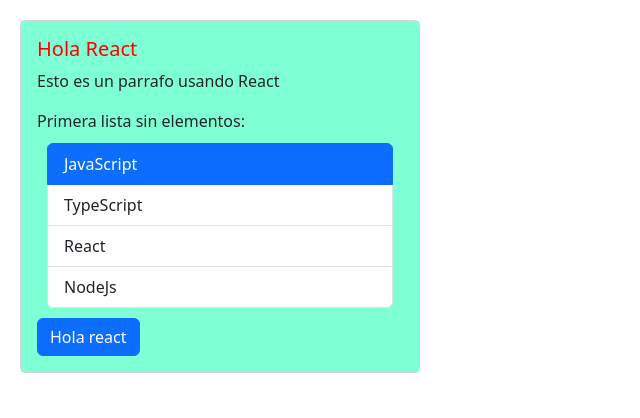
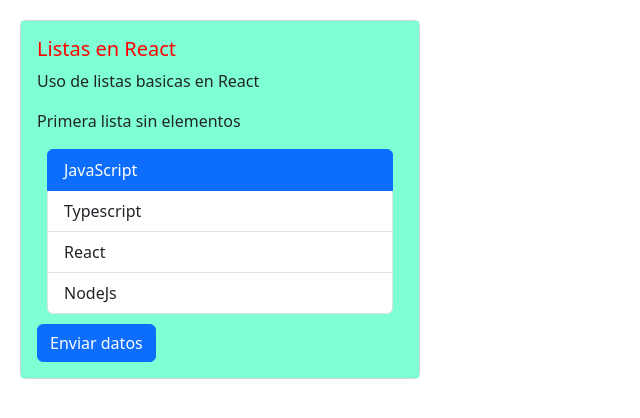
Before and after one commit to DanielGuzmanV/React-Ts-Fundamentos, a React (Vite) app: page / in a window 1280 px wide. Shown: the top 418 px of the page, without its empty margins (0-640 px from the left). Built offline with nearby package versions, Linux system fonts and the light colour scheme.

Commit message:
se movio Apptsx a CardListtsx en components

```diff
--- a/src/App.tsx
+++ b/src/App.tsx
@@ -1,47 +1,12 @@
-import Card, {CardBody} from "./components/Card"
-import List from "./components/List";
-import Button from "./components/Button";
-import { useState } from "react";
+import CardList from "./components/CardList";
 
 function App() {
 
-  // Realizamos el "useState" para el button
-  const [isLoading, setIsLoading] = useState(false);
-  const changeHandleClick = () => setIsLoading(!isLoading);
-
-
-  const listString = ['JavaScript', 'TypeScript', 'React', 'NodeJs'];
-  // Agregar elementos a "listString2" si es necesario
-  const listString2: string[] = [];
-
-  const handleSelect1 = (selectElement: string) => {
-    console.log('Se imprimio en consola:', selectElement)
-  }
-  const handleSelect2 = (selectElement: string) => {
-    console.log('Mostrando:', selectElement)
-  }
-
-  const content = listString2.length !== 0
-    ? (<List dataProps={listString2} onSelect={handleSelect2}/>)
-    : 'Primera lista sin elementos:'
-
 
   return (
-    <Card>
-      <CardBody title="Hola React" text="Esto es un parrafo usando React"/>
-      {content}
-
-      {/*  Podemos usar el "Short Circuit Operator" */}
-      {listString.length !== 0 && (
-        <List dataProps={listString} onSelect={handleSelect1}/>
-      )}
-
-
-      <Button isLoadingButton = {isLoading} onClickButton={changeHandleClick}>
-        Hola react
-      </Button>
-
-    </Card>
+    <div>
+      <CardList/>
+    </div>
   )
 
   // return <CardBody title="Hola React" text="Esto es un texto usando React"/>
--- /dev/null
+++ b/src/components/CardList.tsx
@@ -0,0 +1,52 @@
+import { useState } from "react";
+import Button from "./Button";
+import Card, { CardBody } from "./Card"
+import List from "./List";
+
+
+function CardList() {
+
+  // Arrays:
+  const arrString1: string[] = ['JavaScript', 'Typescript', 'React', 'NodeJs'];
+  const arrString2: string[] = [];
+
+  // Funciones para seleccionar un elemento:
+  const handleSelect1 = (selectElement: string) => {
+    console.log('Se imprimio en consola:', selectElement)
+  }
+  const handleSelect2 = (selectElement: string) => {
+    console.log('Mostrando:', selectElement)
+  }
+
+  // Verifcarmos con un ternario si la lista esta vacia o no:
+  const contentValue = arrString2.length !== 0
+  ? (< List dataProps={arrString2} onSelect={handleSelect2}/>)
+  : (<p>Primera lista sin elementos</p>)
+
+  // Realizamos un "useState" para el button:
+  const [isLoading, setIsLoading] = useState(false);
+  const changeHandleClick = function() {
+    return setIsLoading(!isLoading);
+  }
+
+  return (
+    < Card>
+
+      <CardBody title="Listas en React" text="Uso de listas basicas en React"/>
+
+      {contentValue}
+
+      {/* Tambien podemos usar "short circuit operator" */}
+      {arrString1.length !== 0 && (
+        < List dataProps={arrString1} onSelect={handleSelect1}/>
+      )}
+
+      < Button isLoadingButton={isLoading} onClickButton={changeHandleClick}>
+        Enviar datos
+      </Button>
+
+    </Card>
+  )
+}
+
+export default CardList
```
